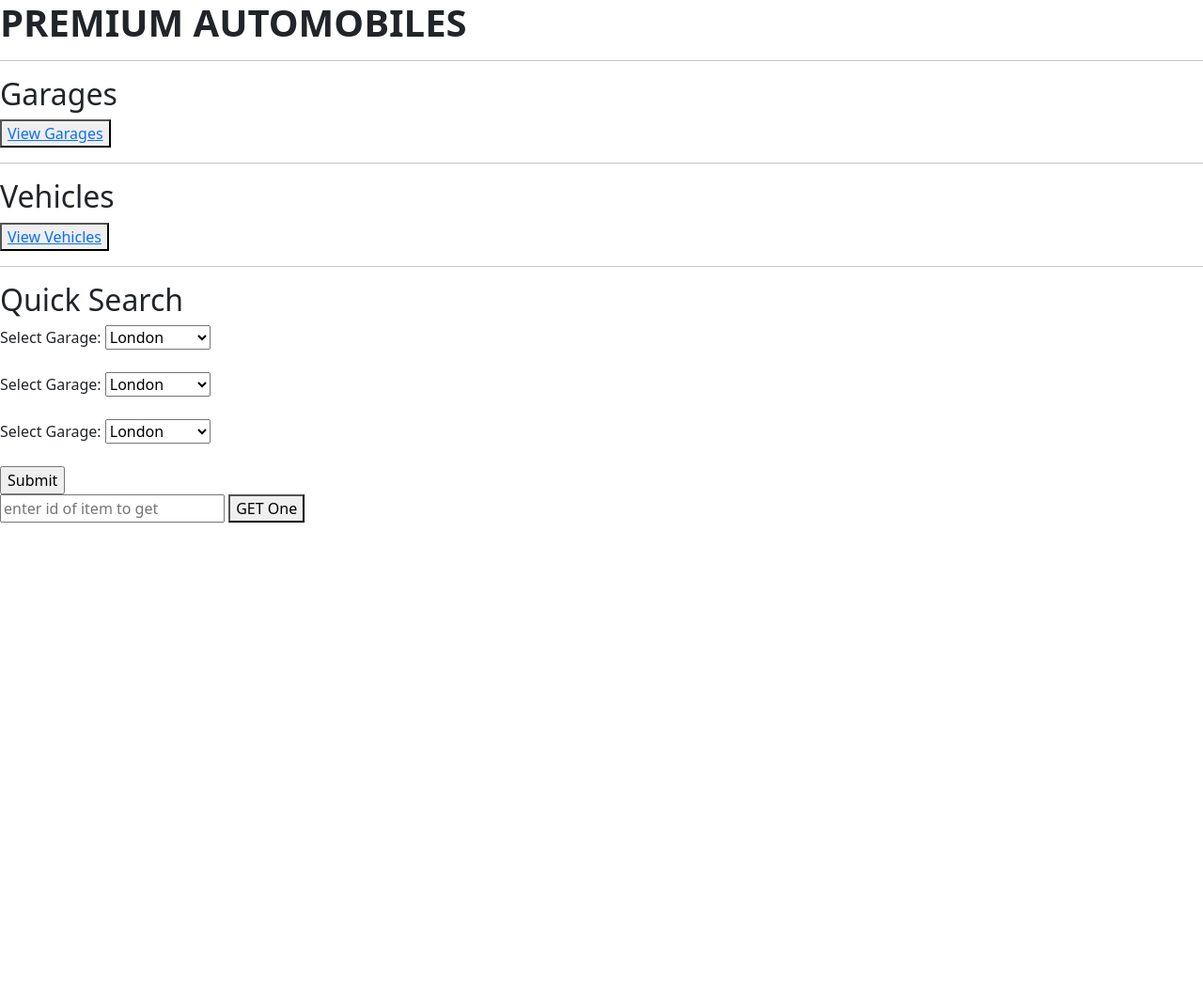
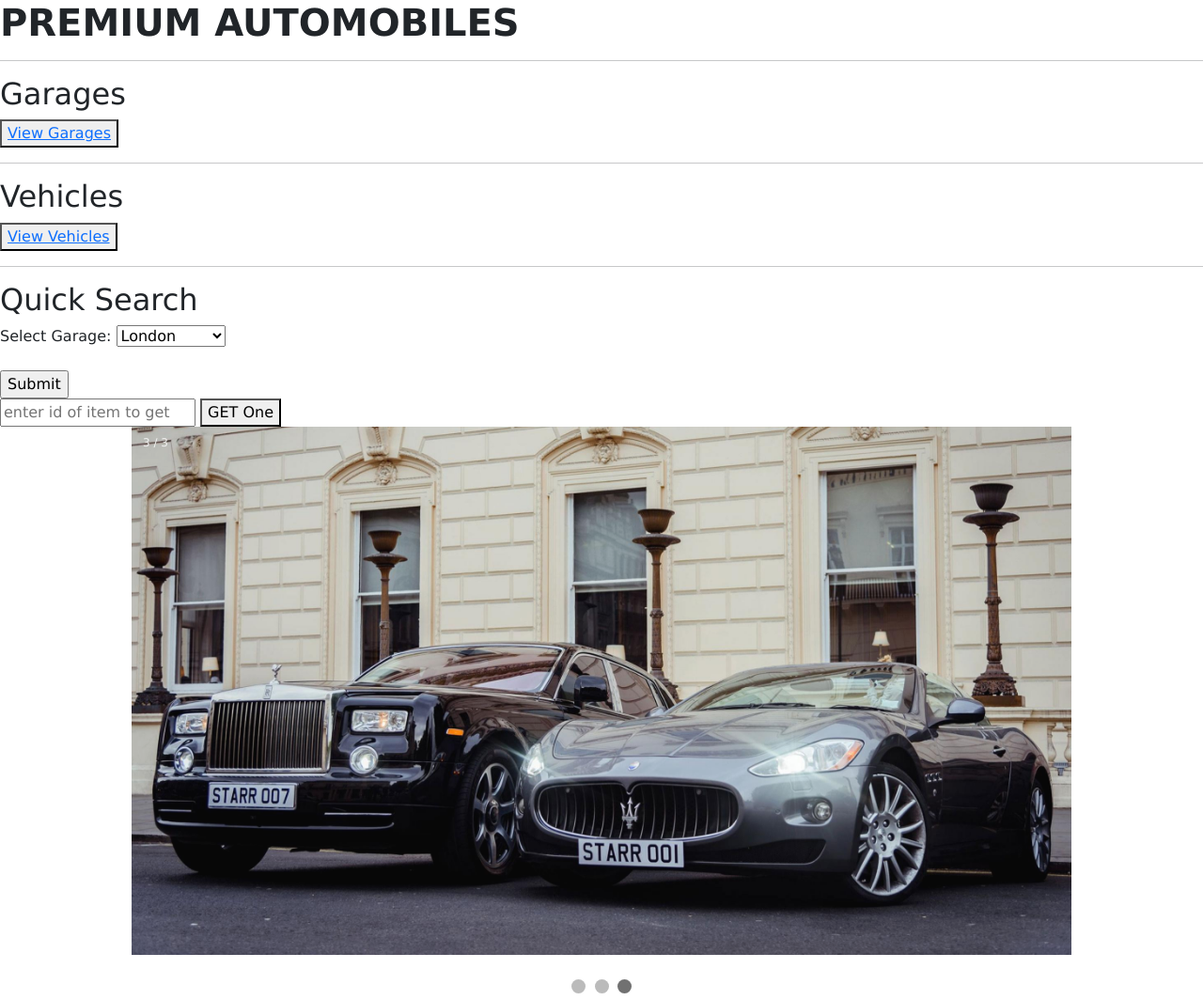
Before and after one commit to leahmurnaghan/ServiceNowProject, a plain HTML site: page Homepage.html in a window 1280 px wide. Shown: the whole page at 94% size. Before the commit the page ends 800 px from the top, so only its background shows below. Drawn offline with nearby package versions, Linux system fonts and the light colour scheme.

Commit message:
Tidied up code in homepage.html removed captions

```diff
--- a/Homepage.html
+++ b/Homepage.html
@@ -2,7 +2,7 @@
 <html lang="en">
 <head>
     <link href="https://cdn.jsdelivr.net/npm/bootstrap@5.1.3/dist/css/bootstrap.min.css" rel="stylesheet" integrity="sha384-1BmE4kWBq78iYhFldvKuhfTAU6auU8tT94WrHftjDbrCEXSU1oBoqyl2QvZ6jIW3" crossorigin="anonymous">
-    <title>Homepage</title>
+    <title>Prestige Automobiles</title>
 </head>
 <body>
     <h1><strong>PREMIUM AUTOMOBILES</strong></h1>
@@ -29,22 +29,6 @@
         </select>
         <br><br>
 
-        <label for="Garages">Select Garage:</label>
-        <select name="Garages" id="cars">
-          <option value="volvo">London</option>
-          <option value="saab">Glasgow</option>
-          <option value="opel">Manchester</option>
-        </select>
-        <br><br>
-
-        <label for="Garages">Select Garage:</label>
-        <select name="Garages" id="cars">
-          <option value="volvo">London</option>
-          <option value="saab">Glasgow</option>
-          <option value="opel">Manchester</option>
-        </select>
-        <br><br>
-
 
         <input type="submit" value="Submit">
       </form>
@@ -57,13 +41,137 @@
     <!-- Search Button Output -->
     <div id="singleOutput"></div>
 
+    <meta name="viewport" content="width=device-width, initial-scale=1">
+    <style>
+    * {box-sizing: border-box;}
+    body {font-family: Verdana, sans-serif;}
+    .mySlides {display: none;}
+    img {vertical-align: middle;}
+
+    /* Slideshow container */
+    .slideshow-container {
+      max-width: 1000px;
+      position: relative;
+      margin: auto;
+    }
+
+    /* Caption text */
+    .text {
+      color: #f2f2f2;
+      font-size: 15px;
+      padding: 8px 12px;
+      position: absolute;
+      bottom: 8px;
+      width: 100%;
+      text-align: center;
+    }
+
+    /* Number text (1/3 etc) */
+    .numbertext {
+      color: #f2f2f2;
+      font-size: 12px;
+      padding: 8px 12px;
+      position: absolute;
+      top: 0;
+    }
+
+    /* The dots/bullets/indicators */
+    .dot {
+      height: 15px;
+      width: 15px;
+      margin: 0 2px;
+      background-color: #bbb;
+      border-radius: 50%;
+      display: inline-block;
+      transition: background-color 0.6s ease;
+    }
+
+    .active {
+      background-color: #717171;
+    }
+
+    /* Fading animation */
+    .fade {
+      -webkit-animation-name: fade;
+      -webkit-animation-duration: 1.5s;
+      animation-name: fade;
+      animation-duration: 1.5s;
+    }
+
+    @-webkit-keyframes fade {
+      from {opacity: .4}
+      to {opacity: 1}
+    }
+
+    @keyframes fade {
+      from {opacity: .4}
+      to {opacity: 1}
+    }
+
+    /* On smaller screens, decrease text size */
+    @media only screen and (max-width: 300px) {
+      .text {font-size: 11px}
+    }
+    </style>
+    </head>
+    <body>
+
+    <div class="slideshow-container">
+
+    <div class="mySlides fade">
+      <div class="numbertext">1 / 3</div>
+      <img src="car1.jpg" style="width:100%">
+      <div class="text"></div>
+    </div>
+
+    <div class="mySlides fade">
+      <div class="numbertext">2 / 3</div>
+      <img src="car2.jpg" style="width:100%">
+      <div class="text"></div>
+    </div>
+
+    <div class="mySlides fade">
+      <div class="numbertext">3 / 3</div>
+      <img src="car3.jpg" style="width:100%">
+      <div class="text"></div>
+    </div>
+
+    </div>
+    <br>
+
+    <div style="text-align:center">
+      <span class="dot"></span>
+      <span class="dot"></span>
+      <span class="dot"></span>
+    </div>
+
+    <script>
+    var slideIndex = 0;
+    showSlides();
+
+    function showSlides() {
+      var i;
+      var slides = document.getElementsByClassName("mySlides");
+      var dots = document.getElementsByClassName("dot");
+      for (i = 0; i < slides.length; i++) {
+        slides[i].style.display = "none";
+      }
+      slideIndex++;
+      if (slideIndex > slides.length) {slideIndex = 1}
+      for (i = 0; i < dots.length; i++) {
+        dots[i].className = dots[i].className.replace(" active", "");
+      }
+      slides[slideIndex-1].style.display = "block";
+      dots[slideIndex-1].className += " active";
+      setTimeout(showSlides, 2000); // Change image every 2 seconds
+    }
+    </script>
 
 
-
-
-
-</body>
 <script src="https://cdn.jsdelivr.net/npm/axios/dist/axios.min.js"></script>
 <script src="https://cdn.jsdelivr.net/npm/bootstrap@5.1.3/dist/js/bootstrap.bundle.min.js" integrity="sha384-ka7Sk0Gln4gmtz2MlQnikT1wXgYsOg+OMhuP+IlRH9sENBO0LRn5q+8nbTov4+1p" crossorigin="anonymous"></script>
 
+</body>
+
+
 </html>
```
Also changed, not shown: index.html (+1 -1 lines).
